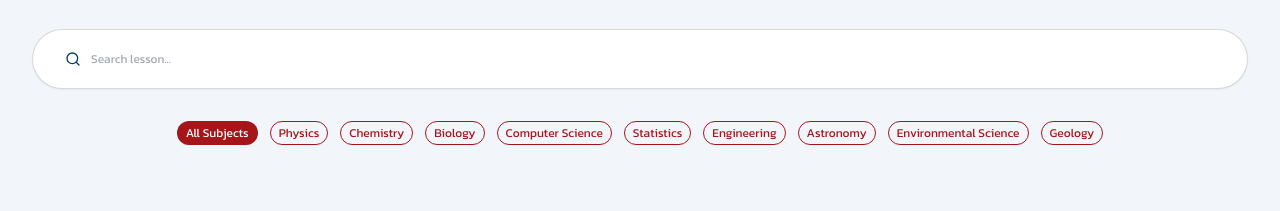
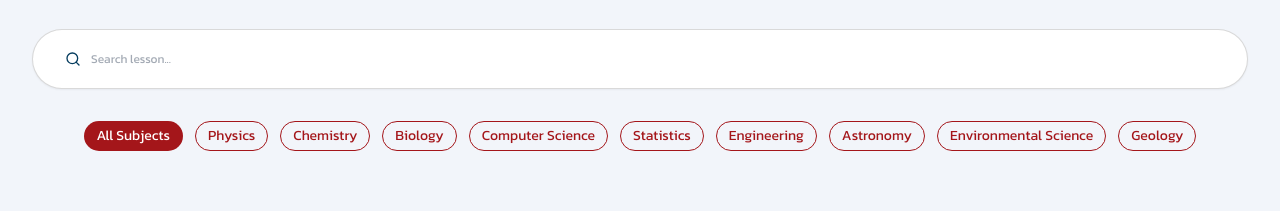
Before and after one commit to Meow-nah-ngo/E-learning-Front-end, a Next.js app: page /home in a window 1280 px wide. Shown: the part 820-1031 px from the top of the page. Built offline with nearby package versions, Linux system fonts and the light colour scheme.

Commit message:
animated

```diff
--- a/src/app/home/page.tsx
+++ b/src/app/home/page.tsx
@@ -223,19 +223,19 @@ export default function HomePage() {
           />
         </div>
 
-        {/* Subject Filter Pills */}
+        {/* Filter All Subjects */}
         <div className="flex flex-wrap gap-2 sm:gap-3 justify-center items-center">
           <Badge
             variant={selectedSubject === null ? "fill" : "outline"}
             color="primary"
             shape="pill"
-            size="medium"
+            size="large"
             className="cursor-pointer font-medium px-4 py-1.5 hover:bg-primary hover:text-white transition-all duration-200"
             onClick={() => setSelectedSubject(null)}
           >
             All Subjects
           </Badge>
-
+          {/* Filter Badges */}
           {subjectList.map((subj) => {
             const isSelected = selectedSubject === subj;
             return (
@@ -244,7 +244,7 @@ export default function HomePage() {
                 variant={isSelected ? "fill" : "outline"}
                 color="primary"
                 shape="pill"
-                size="medium"
+                size="large"
                 className="cursor-pointer font-medium px-4 py-1.5 hover:bg-primary hover:text-white transition-all duration-200"
                 onClick={() => setSelectedSubject(isSelected ? null : subj)}
               >
--- a/src/components/CourseCard.tsx
+++ b/src/components/CourseCard.tsx
@@ -48,7 +48,7 @@ export default function CourseCard({
     return null;
   };
 
-  // Smart seat status calculation using Database props
+  // Seat status calculation using Database props
   const renderSeatStatus = () => {
     if (isFull || seatsOrStatus === "คอร์สเต็ม") {
       return {
@@ -102,7 +102,7 @@ export default function CourseCard({
   const heightStyle = hasHeight ? "" : "h-[440px]";
 
   return (
-    <div className={`${widthStyle} ${heightStyle} shrink-0 bg-white rounded-[20px] border border-neutral/40 shadow-xs p-6 flex flex-col font-sans ${className}`}>
+    <div className={`${widthStyle} ${heightStyle} shrink-0 bg-white rounded-[20px] border border-neutral/40 shadow-xs p-6 flex flex-col font-sans hover:border-primary focus-within:ring-2 hover:ring-primary/10 transition-all duration-200 hover:scale-101 ${className}`}>
 
       <div className="w-full h-[200px] shrink-0 overflow-hidden rounded-[16px] mb-6">
         <img
```
